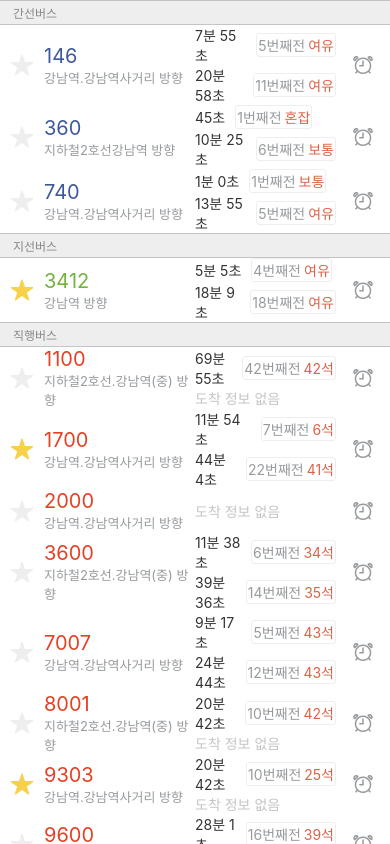
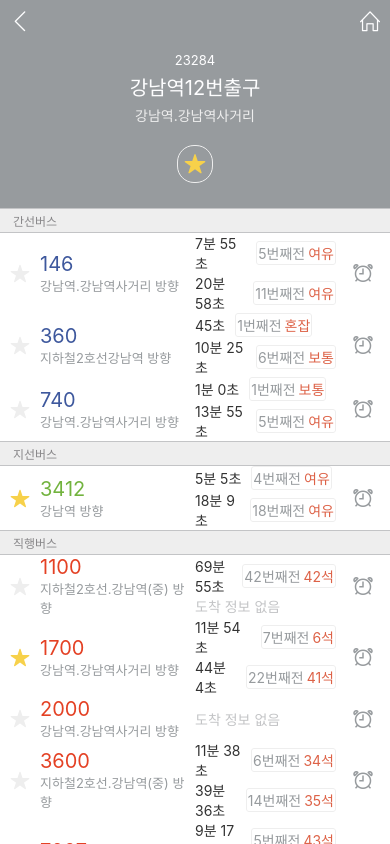
Before and after one commit to woalskdl/kakao-bus, a React Native app: screen / in a window 390 px wide. Built offline with nearby package versions, Linux system fonts and the light colour scheme.

Commit message:
Header UI 추가

```diff
--- a/App.js
+++ b/App.js
@@ -1,14 +1,69 @@
 import { StatusBar } from 'expo-status-bar';
-import { SafeAreaView, SectionList, StyleSheet, Text, View } from 'react-native';
+import { SafeAreaView, SectionList, StyleSheet, Text, TouchableOpacity, View } from 'react-native';
 import BusInfo from './src/BusInfo';
 import { COLOR } from './src/color';
 import { busStop, getBusNumColorByType, getRemainedTimeText, getSeatStatusText, getSections } from './src/data';
 import dayjs from 'dayjs';
 import { useEffect, useState } from 'react';
+import { SimpleLineIcons } from '@expo/vector-icons';
+import Margin from './src/Margin';
+import BookmarkButton from './src/BookmarkButton';
+
+const busStopBookmarkSize = 22;
+const busStopBookmarkPadding = 6;
 
 export default function App() {
 
   const sections = getSections(busStop.buses);
+
+  const onPressBusStopBookmark = () => {
+    // TODO
+  }
+
+  const ListHeaderComponent = () => {
+    return (
+      <SafeAreaView style={{ backgroundColor: COLOR.GRAY_3 }}>
+        {/* 뒤로가기, 홈 아이콘 */}
+        <View style={{ flexDirection: 'row', justifyContent: 'space-between' }}>
+          <TouchableOpacity style={{ padding: 10 }}>
+            <SimpleLineIcons name='arrow-left' size={20} color={COLOR.WHITE}/>
+          </TouchableOpacity>
+          <TouchableOpacity style={{ padding: 10 }}>
+            <SimpleLineIcons name='home' size={20} color={COLOR.WHITE}/>
+          </TouchableOpacity>
+        </View>
+
+        {/* 정류소 번호, 이름, 방향 */}
+        <View style={{ justifyContent: 'center', alignItems: 'center' }}>
+          <Margin height={10}/>
+
+          <Text style={{ color: COLOR.WHITE, fontSize: 13 }}>{busStop.id}</Text>
+          <Margin height={4}/>
+
+          <Text style={{ color: COLOR.WHITE, fontSize: 20 }}>{busStop.name}</Text>
+          <Margin height={4}/>
+
+          <Text style={{ color: COLOR.GRAY_1, fontSize: 14 }}>{busStop.directionDescription}</Text>
+          <Margin height={20}/>
+
+          {/* 북마크 */}
+          <BookmarkButton
+            size={busStopBookmarkSize}
+            isBookmarked={busStop.isBookmarked}
+            onPress={onPressBusStopBookmark}
+            style={{
+              borderWidth: 0.3,
+              borderColor: COLOR.GRAY_1,
+              borderRadius: (busStopBookmarkSize + busStopBookmarkPadding * 2) / 2,
+              padding: busStopBookmarkPadding
+            }}
+          />
+
+          <Margin height={25}/>
+        </View>
+      </SafeAreaView>
+    )
+  }
 
   const renderSectionHeader = ({section: {title} }) => (
     <View style={{
@@ -86,14 +141,15 @@
   }
 
   return (
-    <SafeAreaView style={styles.container}>
+    <View style={styles.container}>
       <SectionList
         style={{ flex: 1, width: '100%' }}
         sections={sections}
+        ListHeaderComponent={ListHeaderComponent}
         renderSectionHeader={renderSectionHeader}
         renderItem={renderItem}
       />
-    </SafeAreaView>
+    </View>
   );
 }
 
--- a/src/BookmarkButton.js
+++ b/src/BookmarkButton.js
@@ -3,6 +3,7 @@
 import { COLOR } from './color';
 
 export default ({
+  size,
   isBookmarked,
   onPress,
   style
@@ -11,7 +12,7 @@
     <TouchableOpacity style={style} onPress={onPress}>
       <Ionicons
         name="star"
-        size={24}
+        size={size}
         color={isBookmarked ? COLOR.YELLOW : COLOR.GRAY_1}
       />
     </TouchableOpacity>
--- a/src/BusInfo.js
+++ b/src/BusInfo.js
@@ -21,6 +21,7 @@
       }}>
         {/* 북마크 */}
         <BookmarkButton
+          size={20}
           isBookmarked={isBookmarked}
           onPress={onPressBookmark}
           style={{ paddingHorizontal: 10 }}
--- /dev/null
+++ b/src/Margin.js
@@ -0,0 +1,7 @@
+import { View } from "react-native"
+
+export default ({height}) => {
+  return (
+    <View style={{ height }}/>
+  )
+}
```
